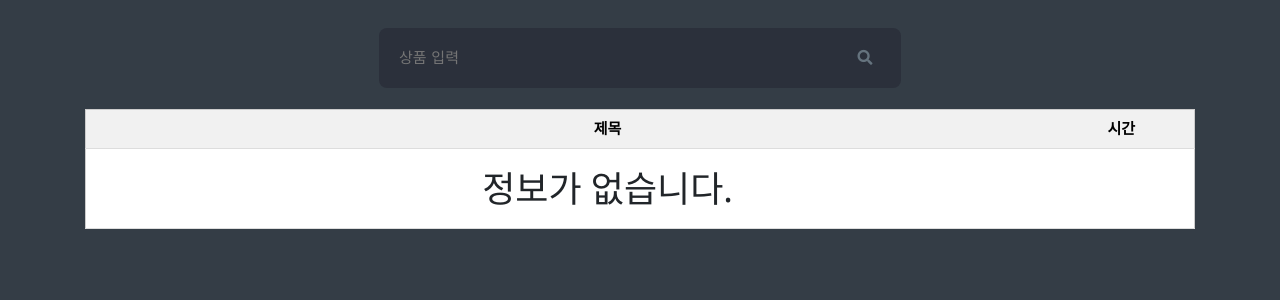
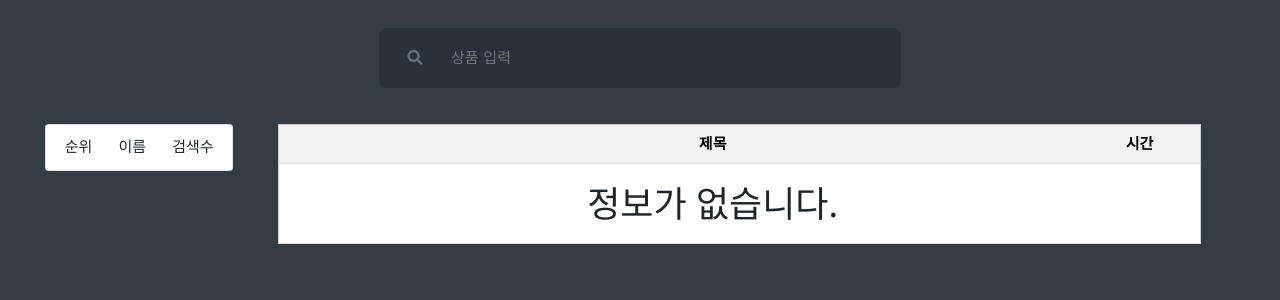
Before and after one commit to jongwoo328/toy_pjt, a Django app: template hotdealapp/templates/hotdealapp/result.html in a window 1280 px wide. Shown: the top 300 px of the page. Run offline with Django 3.2, Linux system fonts and the light colour scheme; the template is opened without the code that fills it: values that come from a table or form of the project are taken from there, others are empty; some libraries are stand-ins or nearby versions.

Commit message:
0427 | added rank

```diff
--- a/hotdealapp/templates/hotdealapp/result.html
+++ b/hotdealapp/templates/hotdealapp/result.html
@@ -2,25 +2,43 @@
 {% load static %}
 {% block content %}
 
-<nav class="navbar navbar-expand-md navbar-dark d-flex justify-content-center mt-4" style="height: 70px; padding: 0 380px;">
+<nav class="navbar navbar-expand-md navbar-dark d-flex justify-content-center mt-4"
+    style="height: 70px; padding: 0 380px;">
     <div class="container d-flex justify-content-center">
         <form action="" method="post" class="d-flex flex-column justify-content-center align-items-center">
             {% csrf_token %}
             <div class="container h-100 d-flex justify-content-center align-items-center">
                 <div class="d-flex justify-content-center h-100">
                     <div class="searchbar d-flex justify-content-between align-items-center">
-                        {{ form }}
                         <button class="bg-transparent border-0">
                             <div class="search_icon text-white text-decoration-none"><i class="fas fa-search"></i></div>
                         </button>
+                        {{ form }}
                     </div>
                 </div>
             </div>
         </form>
     </div>
 </nav>
+<div class="row mt-3">
+    <section class="w3-margin-top col-2 ml-5">
+        <ul class="list-group d-flex justify-content-center">
+            <li class="list-group-item d-flex justify-content-between align-items-center">
+                <span class="text-center">순위</span>
+                <span class="text-center">이름</span>
+                <span class="text-center">검색수</span>
+            </li>
+            {% for rank in ranks %}
+            <li class="list-group-item d-flex justify-content-between align-items-center">
+                <span class="badge badge-pill badge-info mr-1 text-center">{{ forloop.counter }}</span>
+                <span class="text-center">{{ rank.1 }}</span>
+                <span class="badge badge-primary badge-pill ml-1 text-center">{{ rank.0 }}</span>
+            </li>
+            {% endfor %}
+        </ul>
+    </section>
 
-<section class="w3-margin-top">
+    <section class="w3-margin-top col-9">
         <div class="container">
             <table class="w3-table-all w3-hoverable" id="result">
                 <thead>
@@ -46,7 +64,9 @@
                 {% empty %}
                 <tr>
                     <td></td>
-            <td><h1 class="w3-center">정보가 없습니다.</h1></td>
+                    <td>
+                        <h1 class="w3-center">정보가 없습니다.</h1>
+                    </td>
                     <td></td>
                 </tr>
                 {% endfor %}
@@ -54,5 +74,6 @@
 
         </div>
     </section>
+</div>
 
 {% endblock %}
```
Also changed, not shown: hotdealapp/templates/hotdealapp/index.html (+7 -6 lines), hotdealapp/views.py (+11 -0 lines), db.sqlite3. Lines whose indentation alone changed are shown as unchanged.
